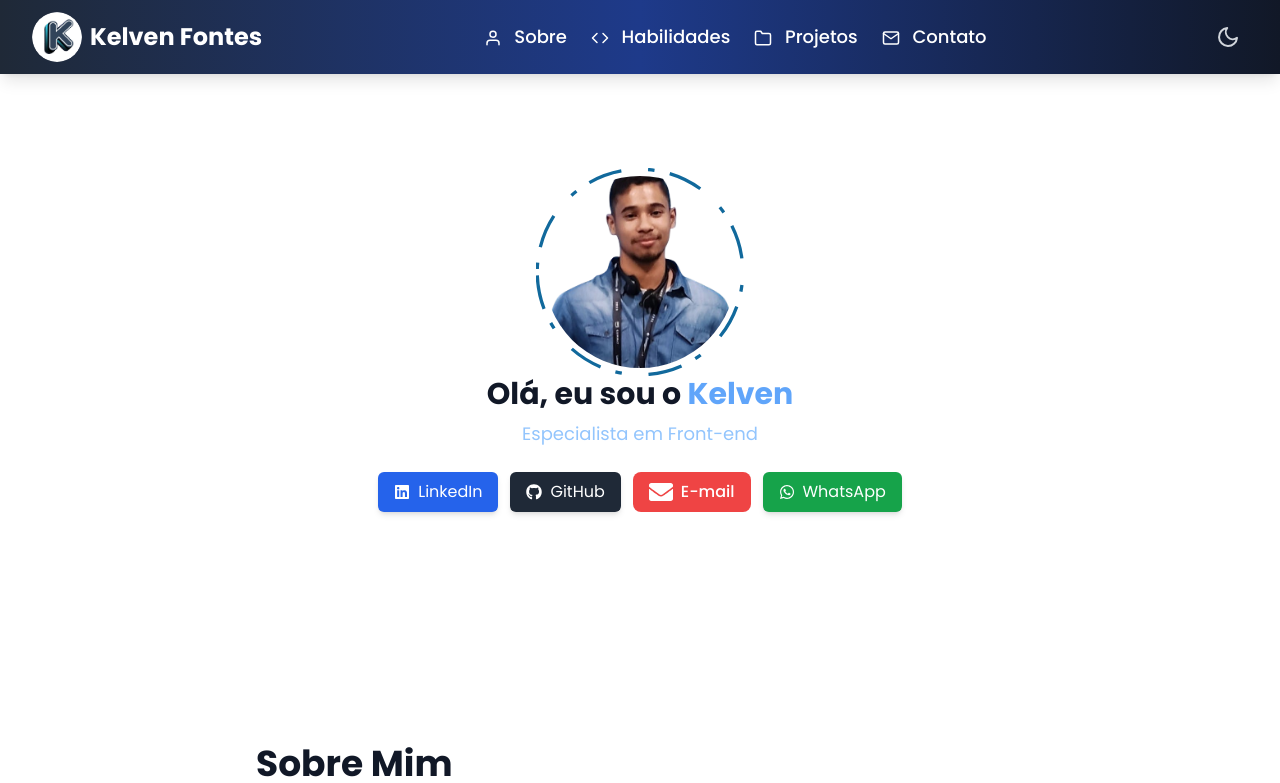
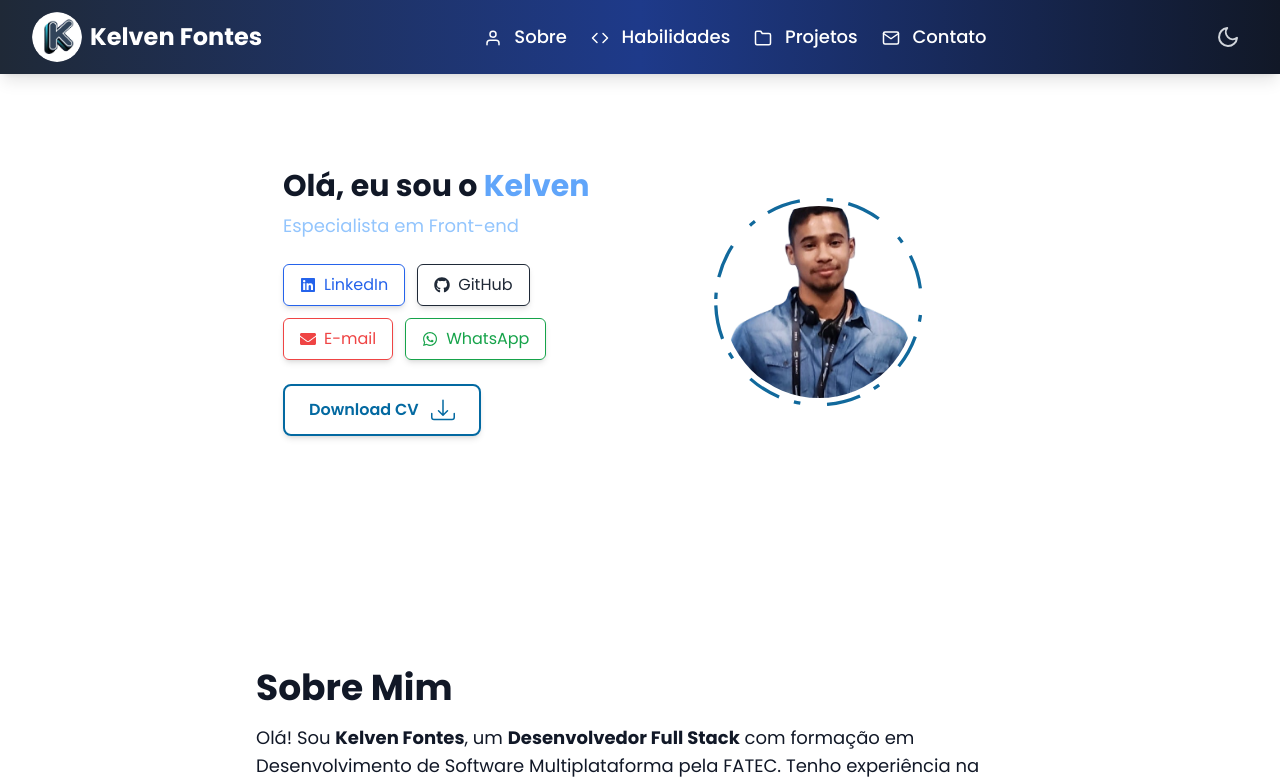
Before and after one commit to KelvenFontes/my-portfolio, a Next.js app: page / in a window 1280 px wide. Shown: the top 783 px of the page. Built offline with nearby package versions, Linux system fonts and the light colour scheme.

Commit message:
feat: enhance HeroSection with CV download button and social media links

```diff
--- a/src/components/Hero.tsx
+++ b/src/components/Hero.tsx
@@ -1,8 +1,9 @@
 "use client";
 import { useState, useEffect, useMemo } from "react";
-import { FaLinkedin, FaGithub, FaEnvelope, FaWhatsapp } from "react-icons/fa";
+import { FaLinkedin, FaGithub, FaEnvelope, FaWhatsapp, FaFilePdf } from "react-icons/fa";
 import { motion } from "framer-motion";
 import Image from 'next/image';
+import { BsDownload } from "react-icons/bs";
 
 export default function HeroSection() {
   const texts = useMemo(
@@ -42,11 +43,75 @@ export default function HeroSection() {
   }, [charIndex, isDeleting, textIndex, texts]);
 
   return (
-    <div className="flex flex-col items-center justify-center text-center px-4 sm:py-10 mt-20 md:mt-16">
+    <div className="flex flex-col md:flex-row items-center text-center md:text-left px-4 sm:py-10 mt-20 md:mt-16 max-w-5xl mx-auto">
 
+      {/* Texto e botões (Esquerda no Desktop, Abaixo no Mobile) */}
+      <div className="flex flex-col items-center md:items-start md:w-1/2 order-2 md:order-1">
+        <h1 className="text-2xl sm:text-3xl font-bold">
+          Olá, eu sou o <span className="text-blue-400">Kelven</span>
+        </h1>
+        <p
+          className="text-lg text-blue-300 mt-2 min-h-[24px] sm:min-h-[28px]"
+          style={{ minWidth: `${maxTextLength}ch` }}
+        >
+          {texts[textIndex].substring(0, charIndex)}
+        </p>
 
-      <motion.div className="relative w-52 h-52 flex items-center justify-center p-0 m-0">
-        {/* Borda SVG ajustada no mesmo nível que a imagem */}
+        {/* Links (Redes sociais) */}
+        <div className="mt-6 flex flex-wrap justify-center md:justify-start gap-3">
+          <a
+            href="https://www.linkedin.com/in/kelvenfontes"
+            target="_blank"
+            rel="noopener noreferrer"
+            className="flex items-center gap-2 border border-blue-600 text-blue-600 px-4 py-2 rounded-md shadow-md hover:bg-blue-600 hover:text-white transition text-sm sm:text-base"
+          >
+            <FaLinkedin />
+            LinkedIn
+          </a>
+          <a
+            href="https://github.com/kelvenfontes"
+            target="_blank"
+            rel="noopener noreferrer"
+            className="flex items-center gap-2 border border-gray-800 text-gray-800 px-4 py-2 rounded-md shadow-md hover:bg-gray-800 hover:text-white transition text-sm sm:text-base"
+          >
+            <FaGithub />
+            GitHub
+          </a>
+          <a
+            href="mailto:kelvenbentofontes@gmail.com"
+            aria-label="Envie um e-mail"
+            className="flex items-center gap-2 border border-red-500 text-red-500 px-4 py-2 rounded-md shadow-md hover:bg-red-500 hover:text-white transition text-sm sm:text-base"
+          >
+            <FaEnvelope />
+            E-mail
+          </a>
+          <a
+            href="https://wa.me/+5511953647573"
+            target="_blank"
+            rel="noopener noreferrer"
+            className="flex items-center gap-2 border border-green-600 text-green-600 px-4 py-2 rounded-md shadow-md hover:bg-green-600 hover:text-white transition text-sm sm:text-base"
+          >
+            <FaWhatsapp />
+            WhatsApp
+          </a>
+        </div>
+
+        {/* Botão "Ver CV" - Destaque maior */}
+        <div className="mt-6 flex items-center justify-center">
+          <a
+            href="/assets/kelven-cv.pdf" // Substitua pelo link correto do seu CV
+            target="_blank"
+            rel="noopener noreferrer"
+            className="flex items-center justify-center gap-3 border-2 border-sky-700 text-sky-700 px-6 py-3 rounded-lg shadow-md text-md font-semibold hover:bg-sky-700 hover:text-white transition-transform transform hover:scale-102"
+          >
+            <span>Download CV</span>
+            <BsDownload size={24} />
+          </a>
+        </div>
+      </div>
+
+      {/* Imagem (Direita no Desktop, Acima no Mobile) */}
+      <motion.div className="relative w-52 h-52 flex items-center justify-center p-0 m-0 md:w-1/2 order-1 md:order-2">
         <motion.svg
           className="absolute inset-0 w-full h-full"
           fill="transparent"
@@ -56,14 +121,14 @@ export default function HeroSection() {
           <motion.circle
             cx="253"
             cy="253"
-            r="250"  // Aumentando o raio para 150 para garantir que o círculo não fique tão pequeno
+            r="250"
             stroke="#11699c"
             strokeWidth="8"
             strokeLinejoin="round"
             initial={{ strokeDasharray: "24 10 0 0" }}
             animate={{
               strokeDasharray: ["15 120 25 25", "16 25 92 72", "4 250 22 22"],
-              rotate: [0, 360]  // A rotação continua suave
+              rotate: [0, 360]
             }}
             transition={{
               duration: 20,
@@ -73,10 +138,9 @@ export default function HeroSection() {
           />
         </motion.svg>
 
-        {/* Imagem centralizada dentro do círculo */}
         <div className="w-48 h-48 rounded-full overflow-hidden flex items-center justify-center">
           <Image
-            src="/assets/kelven.png"  // Caminho correto da imagem
+            src="/assets/kelven.png"
             alt="Imagem"
             width={160}
             height={160}
@@ -85,61 +149,6 @@ export default function HeroSection() {
         </div>
       </motion.div>
 
-
-
-
-
-
-
-
-      {/* Texto de Apresentação */}
-      <h1 className="text-2xl sm:text-3xl font-bold">
-        Olá, eu sou o <span className="text-blue-400">Kelven</span>
-      </h1>
-      <p
-        className="text-lg text-blue-300 mt-2 min-h-[24px] sm:min-h-[28px]"
-        style={{ minWidth: `${maxTextLength}ch` }}
-      >
-        {texts[textIndex].substring(0, charIndex)}
-      </p>
-
-      {/* Botões de Contato */}
-      <div className="mt-6 flex flex-wrap justify-center gap-3 sm:max-w-md md:max-w-2xl ">
-        <a
-          href="https://www.linkedin.com/in/kelvenfontes"
-          target="_blank"
-          rel="noopener noreferrer"
-          className="flex items-center gap-2 bg-blue-600 text-white px-4 py-2 rounded-md shadow-md hover:bg-blue-700 transition text-sm sm:text-base"
-        >
-          <FaLinkedin />
-          LinkedIn
-        </a>
-        <a
-          href="https://github.com/kelvenfontes"
-          target="_blank"
-          rel="noopener noreferrer"
-          className="flex items-center gap-2 bg-gray-800 text-white px-4 py-2 rounded-md shadow-md hover:bg-gray-900 transition text-sm sm:text-base"
-        >
-          <FaGithub />
-          GitHub
-        </a>
-        <a
-          href="mailto:kelvenbentofontes@gmail.com"
-          aria-label="Envie um e-mail"
-          className="flex items-center gap-2 bg-red-500 hover:bg-red-600 text-white font-medium px-4 py-2 rounded-lg transition-transform transform hover:shadow-lg"
-        >
-          <FaEnvelope size={24} /> E-mail
-        </a>
-        <a
-          href="https://wa.me/+5511953647573"
-          target="_blank"
-          rel="noopener noreferrer"
-          className="flex items-center gap-2 bg-green-600 text-white px-4 py-2 rounded-md shadow-md hover:bg-green-700 transition text-sm sm:text-base"
-        >
-          <FaWhatsapp />
-          WhatsApp
-        </a>
-      </div>
     </div>
   );
 }
```
Also changed, not shown: 1 other file (tests, documents, lock files or other folders).
